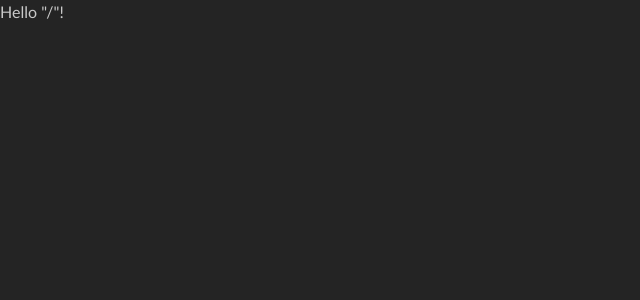
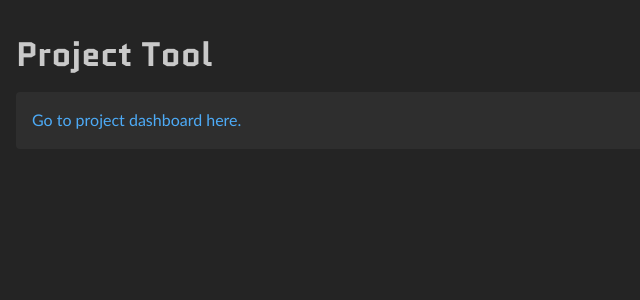
Before and after one commit to hcollin/projecttool, a React (Vite) app in the folder apps/ui/projecttoolui/: page / in a window 1280 px wide. Shown: the top 300 px of the page, without its empty margins (0-640 px from the left). Built offline with nearby package versions, Linux system fonts and the light colour scheme.

Commit message:
Index page dummy

```diff
--- a/apps/ui/projecttoolui/src/components/ProjectShell/ProjectShell.tsx
+++ b/apps/ui/projecttoolui/src/components/ProjectShell/ProjectShell.tsx
@@ -1,5 +1,6 @@
-import { AppShell, NavLink } from "@mantine/core";
+import { AppShell, Flex, NavLink, Stack, Title } from "@mantine/core";
 import { Link } from "@tanstack/react-router";
+import AnchorLink from "../AnchorLink/AnchorLink";
 
 const ProjectShell = (props: { children: React.ReactNode }) => {
 	return (
@@ -20,15 +21,19 @@ const ProjectShell = (props: { children: React.ReactNode }) => {
 			}}
 		>
 			<AppShell.Header>
-				<h1>Project Tool</h1>
+				<Flex align="center" justify="space-between" h="100%" px="md">
+					<AnchorLink to="/">
+						<Title order={1}>Project Tool</Title>
+					</AnchorLink>
+				</Flex>
 			</AppShell.Header>
 
 			<AppShell.Navbar className="project-navbar">
 				<NavLink label="Home" component={Link} to="/project/dashboard" />
 				<NavLink label="Settings" component={Link} to="/project/settings" />
-                <NavLink label="Pricing" component={Link} to="/project/pricing" />
-                <NavLink label="Resources" component={Link} to="/project/resources" />
-                <NavLink label="Phases" component={Link} to="/project/phases" />
+				<NavLink label="Pricing" component={Link} to="/project/pricing" />
+				<NavLink label="Resources" component={Link} to="/project/resources" />
+				<NavLink label="Phases" component={Link} to="/project/phases" />
 			</AppShell.Navbar>
 
 			<AppShell.Main className="main-content">{props.children}</AppShell.Main>
--- a/apps/ui/projecttoolui/src/routes/index.tsx
+++ b/apps/ui/projecttoolui/src/routes/index.tsx
@@ -1,9 +1,21 @@
+import { Card, Container, Title } from "@mantine/core";
 import { createFileRoute } from "@tanstack/react-router";
+import AnchorLink from "../components/AnchorLink/AnchorLink";
 
 export const Route = createFileRoute("/")({
 	component: RootIndexPageComponent,
 });
 
 function RootIndexPageComponent() {
-	return <div>Hello "/"!</div>;
+	return (
+        <Container size="xl" pt="xl">
+            <Title order={1} mb="md">Project Tool</Title>
+
+
+            <Card>
+                <AnchorLink to="/project/dashboard">Go to project dashboard here.</AnchorLink>
+            </Card>
+
+        </Container>
+    );
 }
```
